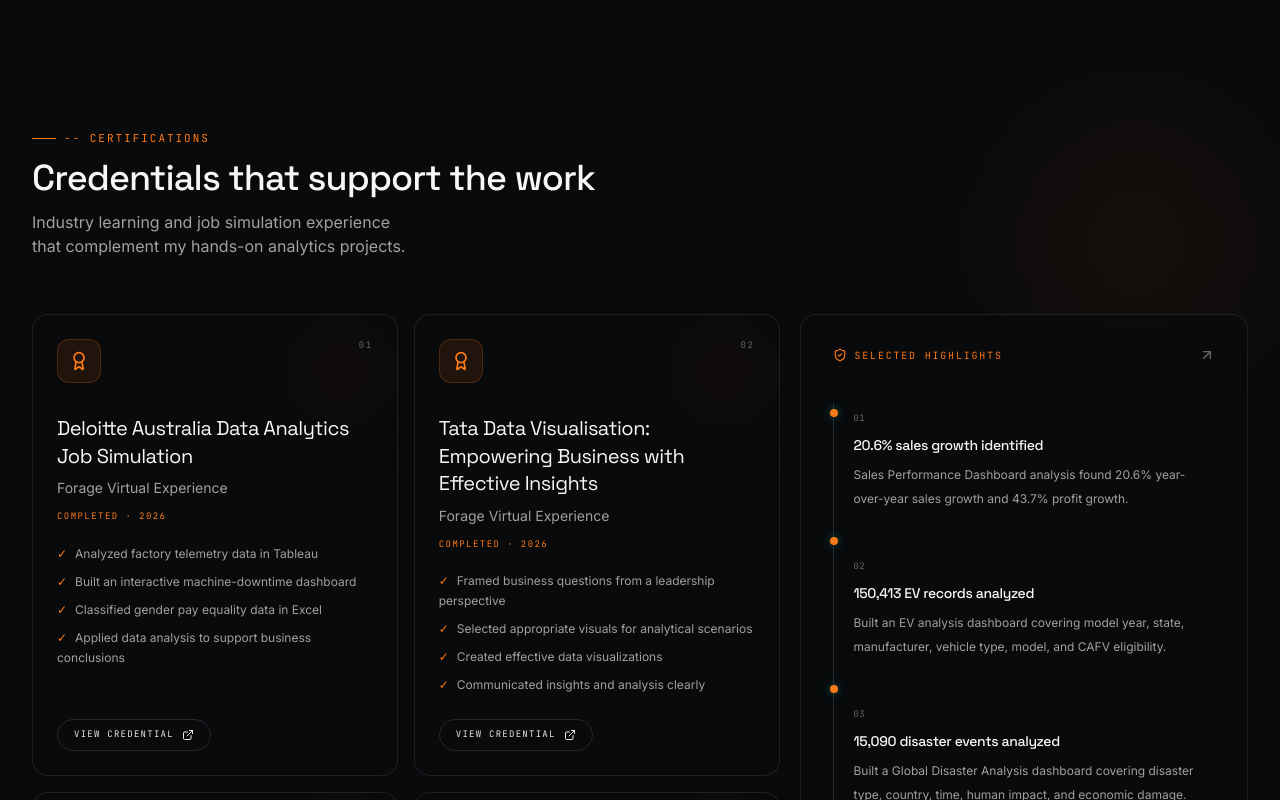
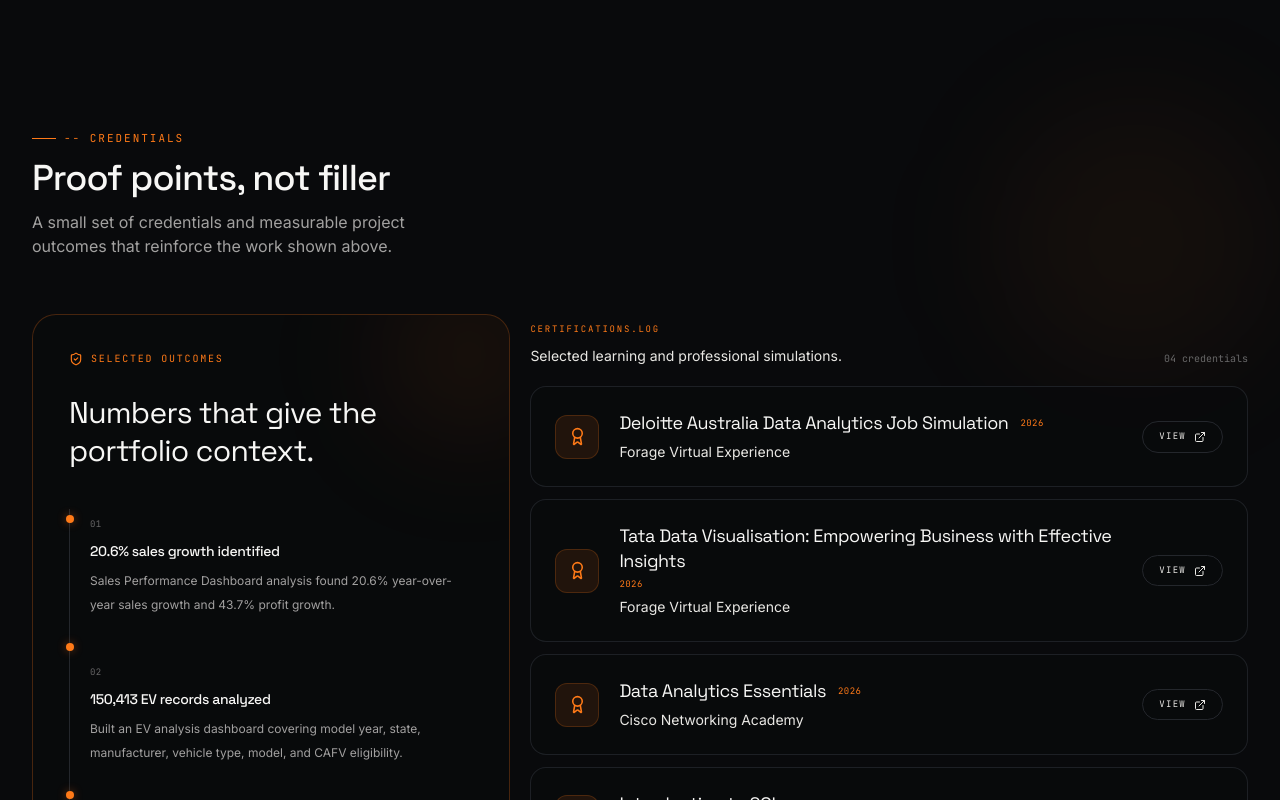
Before and after one commit to bhaskar-nb/portfolio, a Next.js app: page / in a window 1280 px wide. Shown: the part 6480-7280 px from the top of the page. Built offline with nearby package versions, Linux system fonts and the light colour scheme.

Commit message:
Refine credentials and achievements section

```diff
--- a/components/Certifications.tsx
+++ b/components/Certifications.tsx
@@ -10,24 +10,26 @@ export default function Certifications() {
     <section id="certifications" className="relative overflow-hidden py-28">
       <div className="pointer-events-none absolute right-0 top-20 h-72 w-72 rounded-full bg-gold/5 blur-3xl" />
       <div className="relative mx-auto max-w-7xl px-4 sm:px-6 lg:px-8">
-        <SectionHeading eyebrow="-- certifications" title="Credentials that support the work" description="Industry learning and job simulation experience that complement my hands-on analytics projects." />
+        <SectionHeading eyebrow="-- credentials" title="Proof points, not filler" description="A small set of credentials and measurable project outcomes that reinforce the work shown above." />
 
-        <div className="mt-14 grid grid-cols-1 gap-5 lg:grid-cols-[1.25fr_0.75fr]">
-          <div className="grid gap-4 sm:grid-cols-2">
-            {certifications.map((c, i) => (
-              <motion.article key={c.title} initial={{ opacity: 0, y: 24 }} whileInView={{ opacity: 1, y: 0 }} viewport={{ once: true, margin: "-60px" }} transition={{ duration: 0.5, delay: i * 0.08 }} whileHover={{ y: -5 }} className="group relative flex min-h-[285px] flex-col overflow-hidden rounded-2xl border border-base-500/80 bg-base-800/60 p-6 transition-all duration-300 hover:border-gold/45 hover:bg-base-700/70">
-                <div className="absolute right-0 top-0 h-28 w-28 rounded-full bg-gold/5 blur-2xl" />
-                <div className="relative flex items-start justify-between"><div className="flex h-11 w-11 items-center justify-center rounded-xl border border-gold/20 bg-gold/10 text-gold"><Award size={20} /></div><span className="font-mono text-[9px] uppercase tracking-[0.18em] text-ink-600">{String(i + 1).padStart(2, "0")}</span></div>
-                <div className="relative mt-8 flex-1"><h3 className="font-display text-xl leading-snug text-ink-100">{c.title}</h3><p className="mt-2 text-sm text-ink-400">{c.issuer}</p><p className="mt-3 font-mono text-[9px] uppercase tracking-[0.16em] text-teal">Completed · {c.year}</p><div className="mt-5 space-y-2">{c.bullets.map((bullet) => <p key={bullet} className="text-xs leading-5 text-ink-400"><span className="mr-2 text-gold">✓</span>{bullet}</p>)}</div></div>
-                {c.link && c.link !== "#" && <a href={c.link} target="_blank" rel="noopener noreferrer" className="relative mt-6 inline-flex items-center gap-2 self-start rounded-full border border-base-500 px-4 py-2 font-mono text-[9px] uppercase tracking-[0.14em] text-ink-300 transition-all hover:border-teal/50 hover:text-teal">View credential <ExternalLink size={12} /></a>}
-              </motion.article>
-            ))}
+        <div className="mt-14 grid grid-cols-1 gap-5 lg:grid-cols-[0.8fr_1.2fr]">
+          <motion.aside initial={{ opacity: 0, x: -20 }} whileInView={{ opacity: 1, x: 0 }} viewport={{ once: true, margin: "-60px" }} transition={{ duration: 0.6 }} className="relative overflow-hidden rounded-3xl border border-gold/25 bg-base-800/70 p-7 sm:p-9">
+            <div className="absolute -right-10 -top-10 h-40 w-40 rounded-full bg-gold/10 blur-3xl" />
+            <div className="relative"><div className="flex items-center gap-2 font-mono text-[10px] uppercase tracking-[0.18em] text-gold"><ShieldCheck size={14} /> selected outcomes</div><h3 className="mt-7 max-w-sm font-display text-3xl leading-tight text-ink-100">Numbers that give the portfolio context.</h3><div className="mt-10 space-y-0">{achievements.map((a, i) => <motion.div key={a.title} initial={{ opacity: 0, x: -12 }} whileInView={{ opacity: 1, x: 0 }} viewport={{ once: true }} transition={{ duration: 0.4, delay: i * 0.08 }} className="relative border-l border-base-500 py-5 pl-5 first:pt-0 last:pb-0"><span className="absolute -left-[4px] top-6 h-2 w-2 rounded-full bg-gold shadow-[0_0_10px_rgba(255,122,24,0.45)] first:top-1.5" /><span className="font-mono text-[9px] uppercase tracking-wider text-ink-600">0{i + 1}</span><h4 className="mt-2 text-sm font-medium text-ink-100">{a.title}</h4><p className="mt-2 text-xs leading-6 text-ink-400">{a.detail}</p></motion.div>)}</div></div>
+          </motion.aside>
+
+          <div>
+            <div className="mb-5 flex items-end justify-between"><div><span className="font-mono text-[9px] uppercase tracking-[0.2em] text-teal">certifications.log</span><p className="mt-2 text-sm text-ink-500">Selected learning and professional simulations.</p></div><span className="font-mono text-[10px] text-ink-600">{String(certifications.length).padStart(2, "0")} credentials</span></div>
+            <div className="space-y-3">
+              {certifications.map((c, i) => (
+                <motion.article key={c.title} initial={{ opacity: 0, y: 18 }} whileInView={{ opacity: 1, y: 0 }} viewport={{ once: true, margin: "-50px" }} transition={{ duration: 0.45, delay: i * 0.07 }} className="group flex flex-col gap-5 rounded-2xl border border-base-500/80 bg-base-800/60 p-5 transition-all duration-300 hover:-translate-y-1 hover:border-teal/40 hover:bg-base-700/70 sm:flex-row sm:items-center sm:p-6">
+                  <div className="flex h-11 w-11 shrink-0 items-center justify-center rounded-xl border border-gold/20 bg-gold/10 text-gold"><Award size={19} /></div>
+                  <div className="min-w-0 flex-1"><div className="flex flex-wrap items-center gap-x-3 gap-y-1"><h3 className="font-display text-lg leading-snug text-ink-100">{c.title}</h3><span className="font-mono text-[9px] uppercase tracking-wider text-teal">{c.year}</span></div><p className="mt-1.5 text-sm text-ink-500">{c.issuer}</p></div>
+                  {c.link && c.link !== "#" && <a href={c.link} target="_blank" rel="noopener noreferrer" aria-label={`View ${c.title} credential`} className="inline-flex shrink-0 items-center gap-2 rounded-full border border-base-500 px-4 py-2 font-mono text-[9px] uppercase tracking-[0.14em] text-ink-300 transition-all hover:border-teal/50 hover:text-teal">View <ExternalLink size={12} /></a>}
+                </motion.article>
+              ))}
+            </div>
           </div>
-
-          <motion.aside initial={{ opacity: 0, x: 20 }} whileInView={{ opacity: 1, x: 0 }} viewport={{ once: true, margin: "-60px" }} transition={{ duration: 0.6 }} className="relative overflow-hidden rounded-2xl border border-base-500/80 bg-base-800/60 p-7 sm:p-8">
-            <div className="absolute bottom-0 right-0 h-44 w-44 rounded-full bg-teal/5 blur-3xl" />
-            <div className="relative"><div className="flex items-center justify-between"><div className="flex items-center gap-2 font-mono text-[10px] uppercase tracking-[0.18em] text-teal"><ShieldCheck size={14} /> selected highlights</div><ArrowUpRight size={16} className="text-ink-600" /></div><div className="mt-10 space-y-0">{achievements.map((a, i) => <motion.div key={a.title} initial={{ opacity: 0, x: 12 }} whileInView={{ opacity: 1, x: 0 }} viewport={{ once: true }} transition={{ duration: 0.4, delay: i * 0.08 }} className="relative border-l border-base-500 py-5 pl-5 first:pt-0 last:pb-0"><span className="absolute -left-[4px] top-6 h-2 w-2 rounded-full bg-teal shadow-[0_0_10px_rgba(25,195,177,0.5)] first:top-1.5" /><span className="font-mono text-[9px] uppercase tracking-wider text-ink-600">0{i + 1}</span><h4 className="mt-2 text-sm font-medium text-ink-100">{a.title}</h4><p className="mt-2 text-xs leading-6 text-ink-400">{a.detail}</p></motion.div>)}</div></div>
-          </motion.aside>
         </div>
       </div>
     </section>
```
